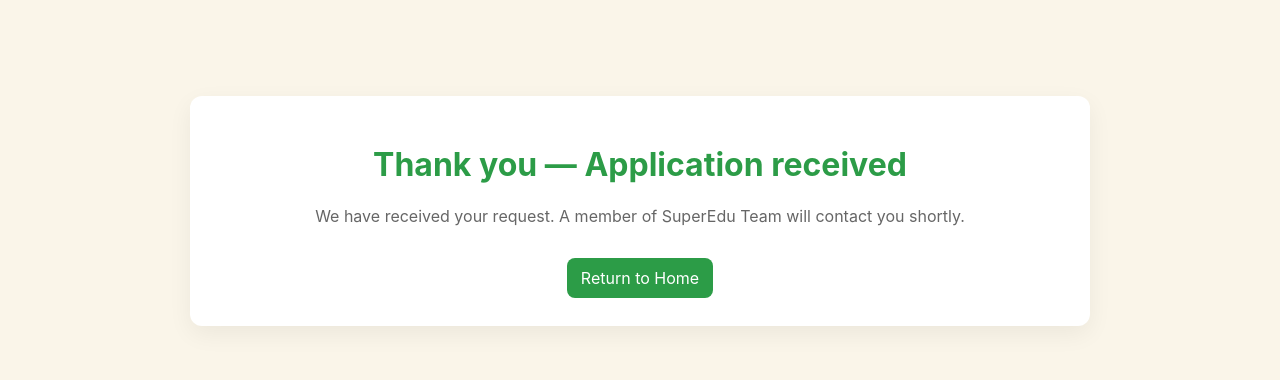
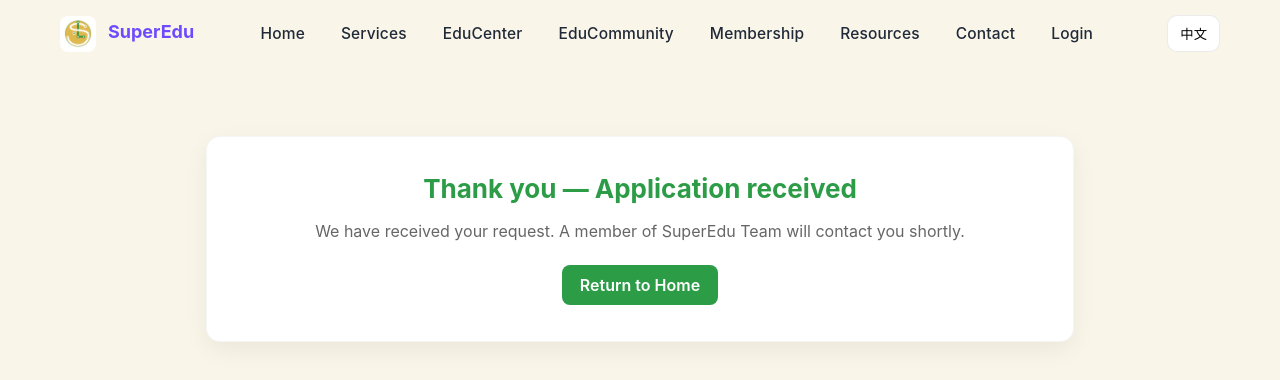
Before and after one commit to Lsworkshop/SuperEdu, a website: page thank-you.html in a window 1280 px wide. Drawn offline with Linux system fonts and the light colour scheme.

Commit message:
Add files via upload

```diff
--- a/thank-you.html
+++ b/thank-you.html
@@ -4,32 +4,139 @@
 <meta charset="utf-8" />
 <meta name="viewport" content="width=device-width, initial-scale=1" />
 <title>Thank You — SuperEdu</title>
+
+<!-- icons -->
+<link rel="apple-touch-icon" sizes="180x180" href="/assets/icons/apple-touch-icon.png">
+<link rel="icon" type="image/png" sizes="32x32" href="/assets/icons/favicon-32.png">
+<link rel="icon" type="image/png" sizes="16x16" href="/assets/icons/favicon-16.png">
+<link rel="icon" href="/assets/icons/favicon.ico">
+
+<link rel="stylesheet" href="/assets/css/main.css">
+<script src="/assets/js/menu.js" defer></script>
+<script src="/assets/js/lang.js" defer></script>
+
 <style>
-  body{margin:0;font-family:Inter,Arial;background:#FAF5E9;color:#333}
-  .wrap{max-width:900px;margin:80px auto;padding:16px;text-align:center}
-  .card{background:#fff;padding:28px;border-radius:12px;box-shadow:0 8px 24px rgba(0,0,0,0.06)}
-  h1{color:#2C9C47}
-  p{color:#666}
-  .btn{display:inline-block;margin-top:16px;padding:10px 14px;background:#2C9C47;color:#fff;border-radius:8px;text-decoration:none}
+  body{
+    margin:0;
+    font-family: Inter, Arial, sans-serif;
+    background:#FAF5E9;
+    color:#333;
+  }
+
+  /* 页面整体下移，避开 fixed nav */
+  main{
+    padding-top:120px;
+  }
+
+  .wrap{
+    max-width:900px;
+    margin:0 auto;
+    padding:16px;
+    text-align:center;
+  }
+
+  .card{
+    background:#fff;
+    padding:36px 28px;
+    border-radius:14px;
+    box-shadow:0 8px 24px rgba(0,0,0,0.06);
+    border:1px solid rgba(0,0,0,0.04);
+  }
+
+  h1{
+    margin-top:0;
+    color:#2C9C47;
+    font-size:26px;
+  }
+
+  p{
+    color:#666;
+    font-size:16px;
+    margin:14px 0 24px;
+  }
+
+  .btn{
+    display:inline-block;
+    padding:10px 18px;
+    background:#2C9C47;
+    color:#fff;
+    border-radius:8px;
+    text-decoration:none;
+    font-weight:600;
+  }
+
+  .btn:hover{
+    background:#23853c;
+  }
 </style>
 </head>
+
 <body>
-  <div class="wrap">
-    <div class="card">
-      <h1 data-en="Thank you — Application received" data-zh="感谢，您的申请已收到">Thank you — Application received</h1>
-      <p data-en="We have received your request. A member of SuperEdu Team will contact you shortly." data-zh="我们已收到您的申请。SuperEdu 团队会尽快与您联系。">We have received your request. A member of SuperEdu Team will contact you shortly.</p>
-      <a class="btn" href="/" data-en="Return to Home" data-zh="返回首页">Return to Home</a>
+
+<!-- NAV（与主页 / Membership / Education 完全一致） -->
+<nav id="topNav" class="nav--solid">
+  <div class="nav-inner">
+    <div class="brand">
+      <a href="/index.html" class="brand">
+        <img src="/assets/img/superedu-logo.png" alt="SuperEdu" class="logo-img" />
+        <span class="brand-text">SuperEdu</span>
+      </a>
+    </div>
+
+    <div class="menu" id="menu">
+      <a href="/index.html#home" data-en="Home" data-zh="首页">Home</a>
+      <a href="/index.html#services" data-en="Services" data-zh="服务">Services</a>
+      <a href="/membership.html" data-en="EduCenter" data-zh="教育中心">EduCenter</a>
+      <a href="#" data-en="EduCommunity" data-zh="教育社区">EduCommunity</a>
+      <a href="/membership.html" data-en="Membership" data-zh="会员">Membership</a>
+      <a href="/index.html#resources" data-en="Resources" data-zh="资源">Resources</a>
+      <a href="/index.html#contact" data-en="Contact" data-zh="联系">Contact</a>
+      <a href="/login.html" data-en="Login" data-zh="登录">Login</a>
+      <span class="nav-underline"></span>
+    </div>
+
+    <div class="nav-right">
+      <button id="langToggle" class="lang-toggle">中文</button>
+      <button id="hamburger" class="hamburger">
+        <span></span><span></span><span></span>
+      </button>
     </div>
   </div>
 
-<script>
-const LANG_KEY = 'superedu-lang';
-let lang = localStorage.getItem(LANG_KEY) || 'en';
-function setLang(l){
-  lang = l; localStorage.setItem(LANG_KEY,l);
-  document.querySelectorAll('[data-en]').forEach(el=> el.innerText = (l==='en'? el.getAttribute('data-en') : el.getAttribute('data-zh')));
-}
-setLang(lang);
-</script>
+  <!-- Mobile Menu -->
+  <div id="mobileMenu" class="mobile-menu" aria-hidden="true">
+    <a href="/index.html#home" data-en="Home" data-zh="首页">Home</a>
+    <a href="/index.html#services" data-en="Services" data-zh="服务">Services</a>
+    <a href="/membership.html" data-en="EduCenter" data-zh="教育中心">EduCenter</a>
+    <a href="#" data-en="EduCommunity" data-zh="教育社区">EduCommunity</a>
+    <a href="/membership.html" data-en="Membership" data-zh="会员">Membership</a>
+    <a href="/index.html#resources" data-en="Resources" data-zh="资源">Resources</a>
+    <a href="/index.html#contact" data-en="Contact" data-zh="联系">Contact</a>
+    <a href="/login.html" data-en="Login" data-zh="登录">Login</a>
+  </div>
+</nav>
+
+<main>
+  <div class="wrap">
+    <div class="card">
+      <h1 data-en="Thank you — Application received"
+          data-zh="感谢，您的申请已收到">
+        Thank you — Application received
+      </h1>
+
+      <p data-en="We have received your request. A member of SuperEdu Team will contact you shortly."
+         data-zh="我们已收到您的申请。SuperEdu 团队会尽快与您联系。">
+        We have received your request. A member of SuperEdu Team will contact you shortly.
+      </p>
+
+      <a class="btn" href="/index.html"
+         data-en="Return to Home"
+         data-zh="返回首页">
+        Return to Home
+      </a>
+    </div>
+  </div>
+</main>
+
 </body>
 </html>
```
